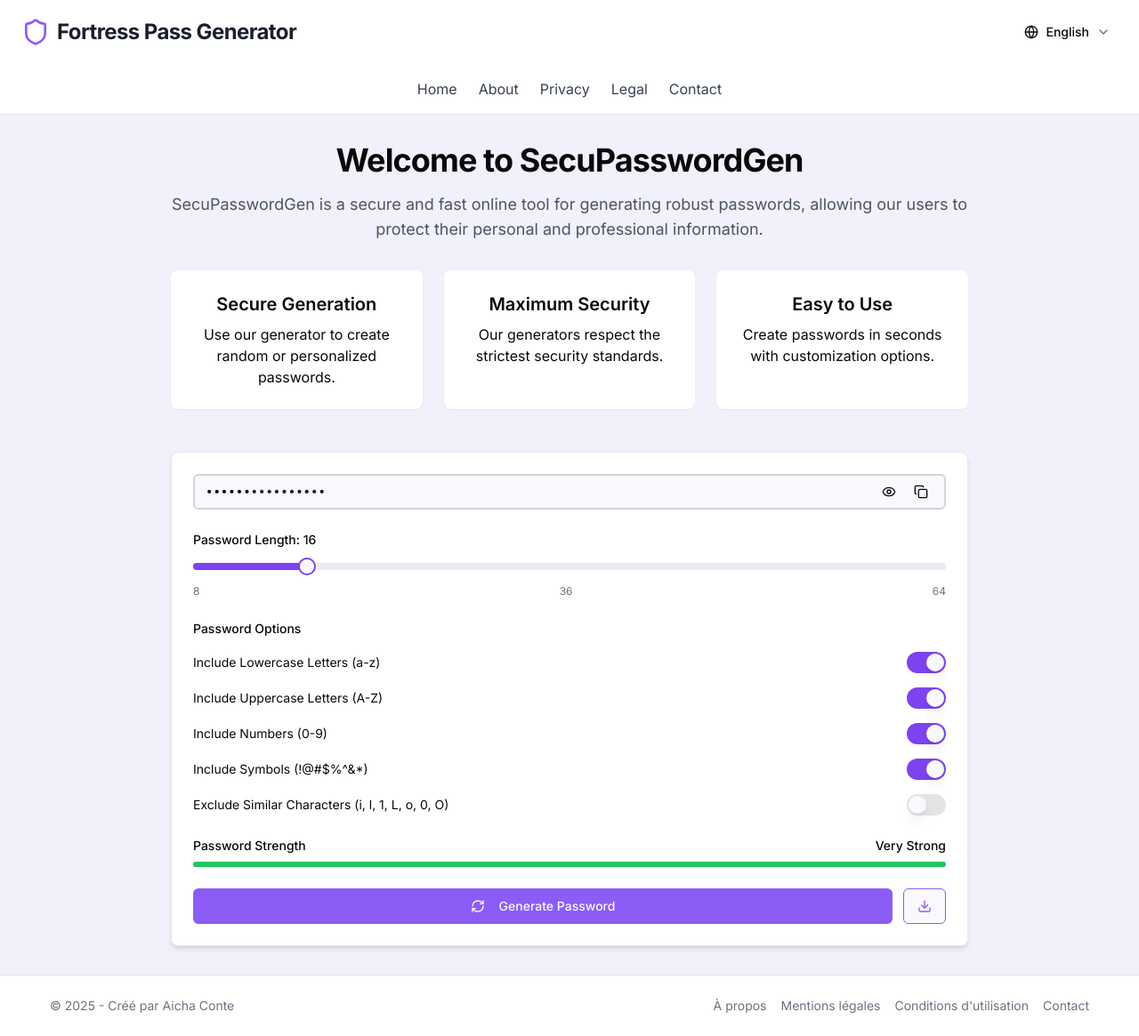
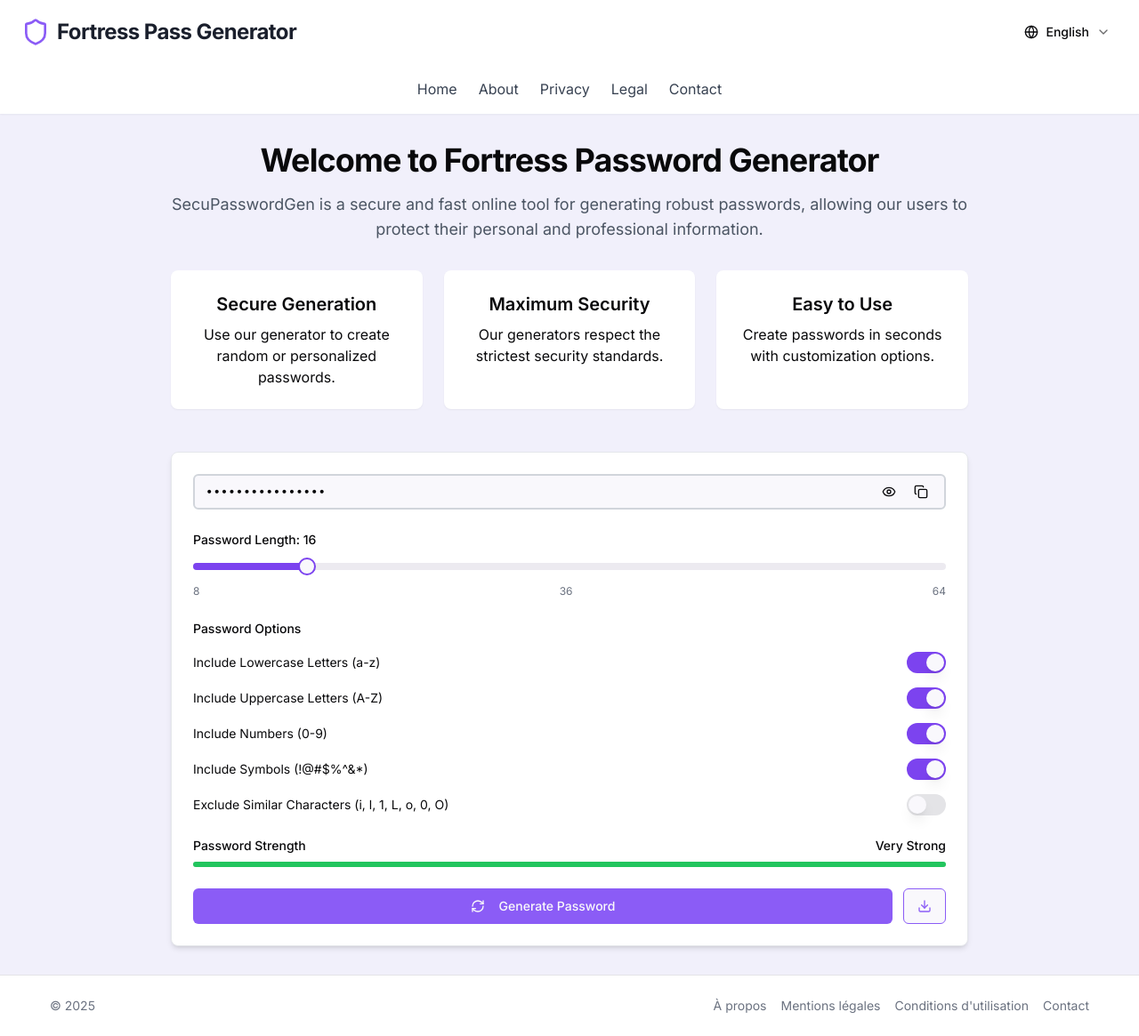
Before and after one commit to AbconBuzyApp/forti-pass-forge, a React (Vite) app: page / in a window 1280 px wide. Shown: the whole page at 89% size. Built offline with nearby package versions, Linux system fonts and the light colour scheme.

Commit message:
Refactor: Update footer and heading
Remove the "cree par aicha Conte" text from the footer and replace "Welcome to SecuPasswordGen" with "Welcome to Fortress Password generator" in the main heading.

```diff
--- a/src/components/Footer.tsx
+++ b/src/components/Footer.tsx
@@ -11,7 +11,7 @@ const Footer = ({ language }: FooterProps) => {
     <footer className="w-full py-6 px-6 bg-white border-t mt-auto">
       <div className="container mx-auto flex flex-col md:flex-row justify-between items-center gap-4">
         <div className="text-sm text-gray-500">
-          © 2025 - Créé par Aicha Conte
+          © 2025
         </div>
         <div className="flex items-center gap-4">
           <Link to="/about" className="text-sm text-gray-500 hover:text-fortipass-purple transition-colors">
--- a/src/pages/Index.tsx
+++ b/src/pages/Index.tsx
@@ -33,7 +33,7 @@ const Index = () => {
         <div className="max-w-4xl mx-auto">
           <div className="text-center mb-8">
             <h1 className="text-4xl font-bold tracking-tight mb-4">
-              Welcome to SecuPasswordGen
+              Welcome to Fortress Password Generator
             </h1>
             <p className="text-lg text-gray-600 mb-8">
               SecuPasswordGen is a secure and fast online tool for generating robust passwords,
```
